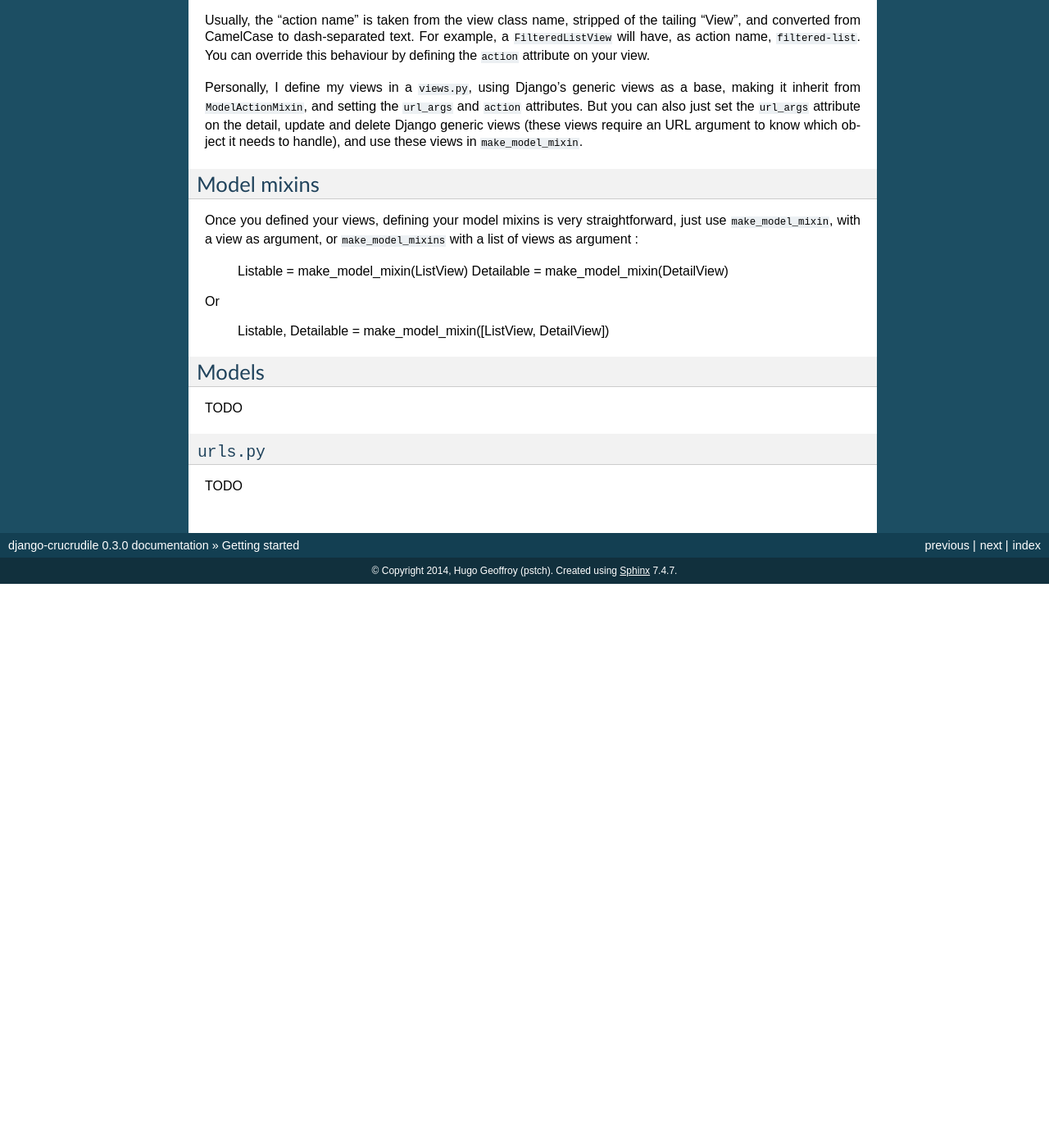
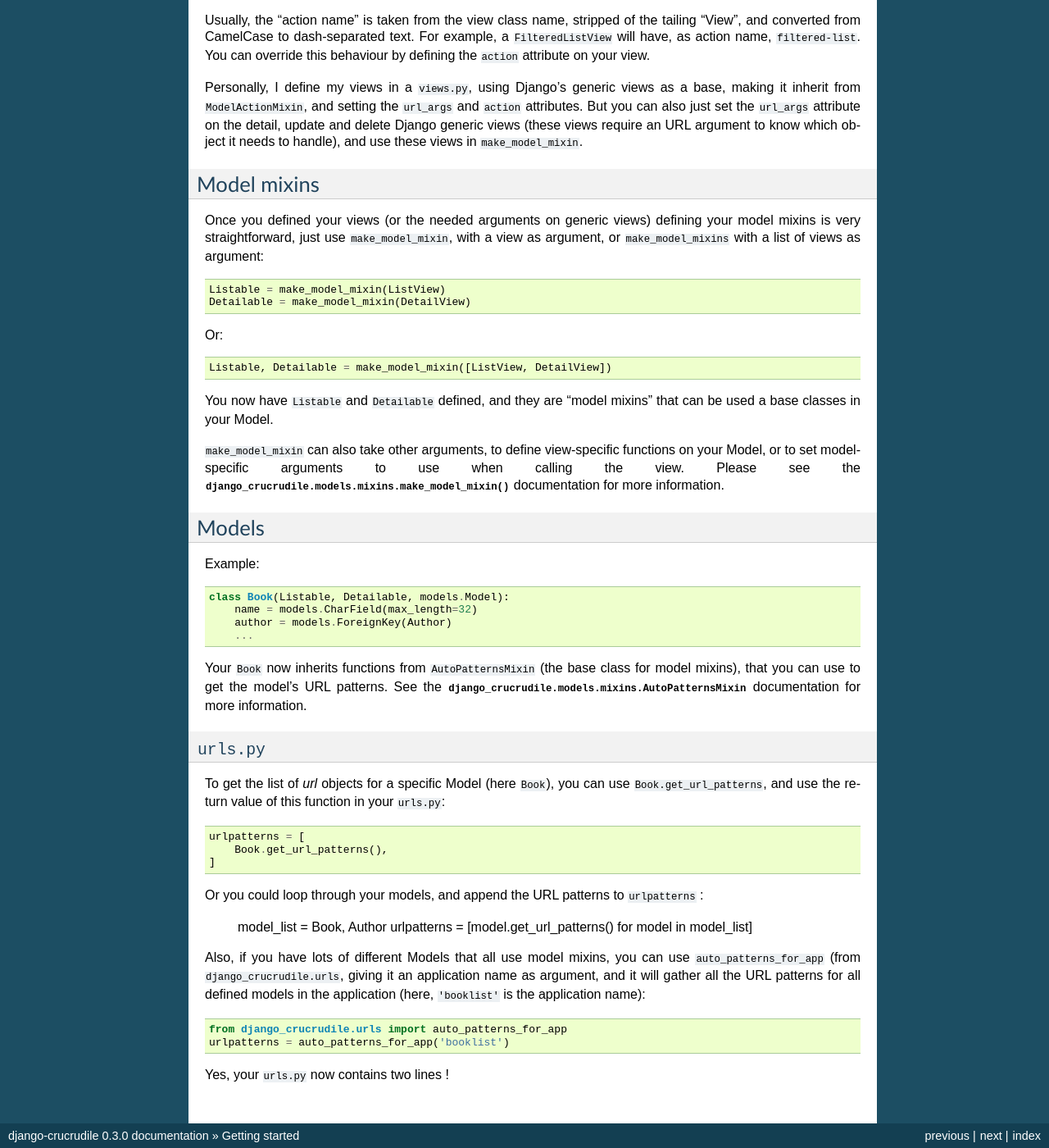
Before and after one commit to pstch/django-crucrudile, a Sphinx documentation site: the page built from docs/gettingstarted.txt, in a window 1280 px wide and 1400 px high, scrolled down 726 px. Shown: the whole window at 82% size. Built offline with Sphinx 7.4.7, drawn with Linux system fonts in a browser that asks for light colours; before the commit the page ends 1438 px from its top, so only the background shows below that; some of the changed text lies outside the part shown.

Commit message:
Add documentation for views, model mixins and urls.py usage

```diff
--- a/docs/gettingstarted.txt
+++ b/docs/gettingstarted.txt
@@ -4,7 +4,7 @@ Getting started
 Getting ``django-crucrudile`` to automatically generate your URL
 patterns is a 4-step process :
 
-1. Define your views
+1. Define, or extend, your views
 2. Define your model mixins
 3. Use these model mixins in your models
 4. Call automatic patterns functions in your urls.py
@@ -54,23 +54,51 @@ know which object it needs to handle), and use these views in
 Model mixins
 ------------
 
-Once you defined your views, defining your model mixins is very
+Once you defined your views (or the needed arguments on generic views) defining your model mixins is very
 straightforward, just use ``make_model_mixin``, with a view as
-argument, or ``make_model_mixins`` with a list of views as argument :
+argument, or ``make_model_mixins`` with a list of views as argument::
 
     Listable = make_model_mixin(ListView)
     Detailable = make_model_mixin(DetailView)
 
-Or
+Or::
 
     Listable, Detailable = make_model_mixin([ListView, DetailView])
+
+You now have ``Listable`` and ``Detailable`` defined, and they are
+"model mixins" that can be used a base classes in your Model.
+
+``make_model_mixin`` can also take other arguments, to define view-specific functions on your Model, or to set model-specific arguments to use when calling the view. Please see the :func:`django_crucrudile.models.mixins.make_model_mixin` documentation for more information.
 
 Models
 ------
 
-TODO
+Example::
+
+    class Book(Listable, Detailable, models.Model):
+        name = models.CharField(max_length=32)
+        author = models.ForeignKey(Author)
+        ...
+
+Your ``Book`` now inherits functions from ``AutoPatternsMixin`` (the base class for model mixins), that you can use to get the model's URL patterns. See the :class:`django_crucrudile.models.mixins.AutoPatternsMixin` documentation for more information.
 
 ``urls.py``
 -----------
 
-TODO
+To get the list of `url` objects for a specific Model (here ``Book``), you can use ``Book.get_url_patterns``, and use the return value of this function in your ``urls.py``::
+
+    urlpatterns = [
+        Book.get_url_patterns(),
+    ]
+
+Or you could loop through your models, and append the URL patterns to ``urlpatterns`` :
+
+    model_list = Book, Author
+    urlpatterns = [model.get_url_patterns() for model in model_list]
+
+Also, if you have lots of different Models that all use model mixins, you can use ``auto_patterns_for_app`` (from ``django_crucrudile.urls``, giving it an application name as argument, and it will gather all the URL patterns for all defined models in the application (here, ``'booklist'`` is the application name)::
+
+    from django_crucrudile.urls import auto_patterns_for_app
+    urlpatterns = auto_patterns_for_app('booklist')
+
+Yes, your ``urls.py`` now contains two lines !
```
